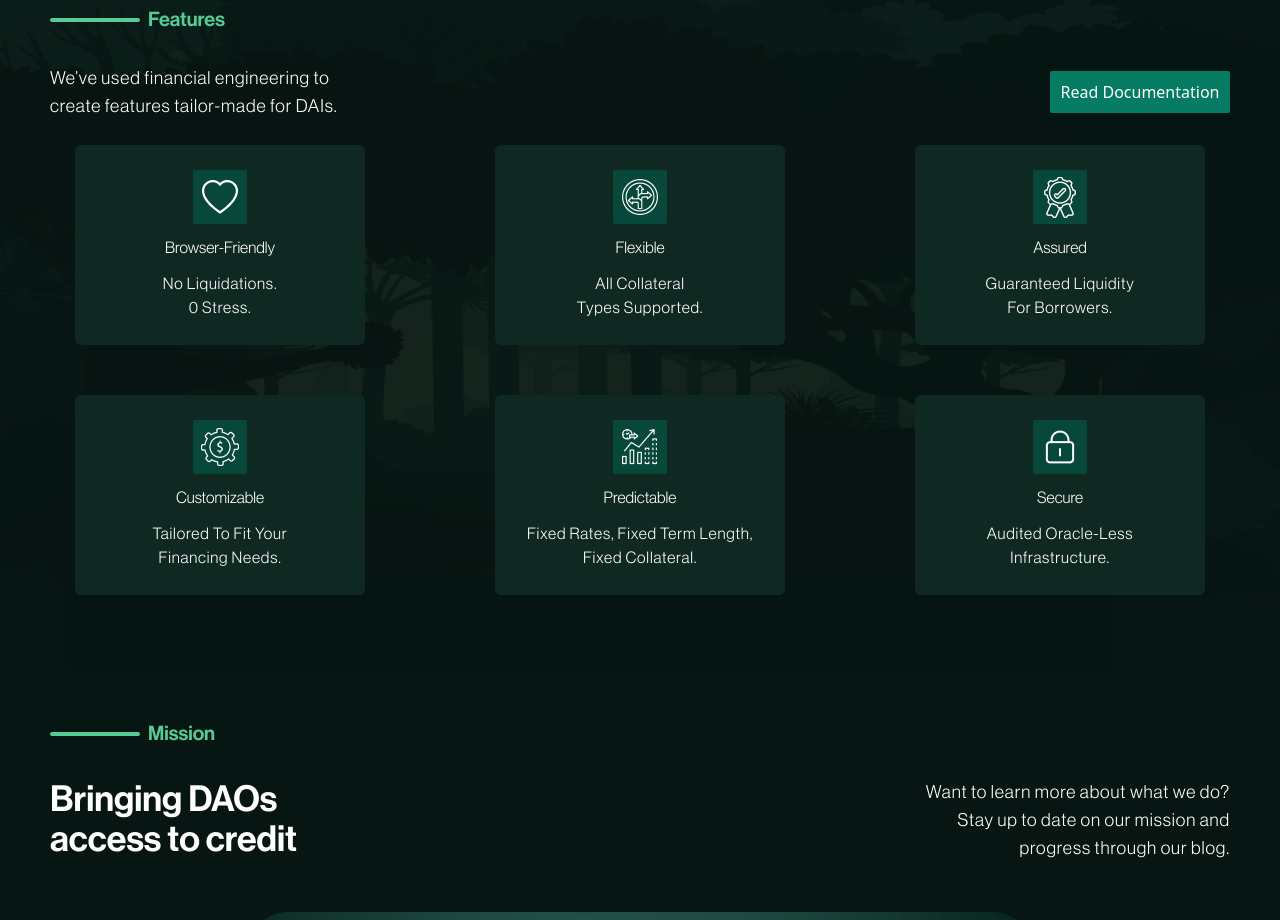
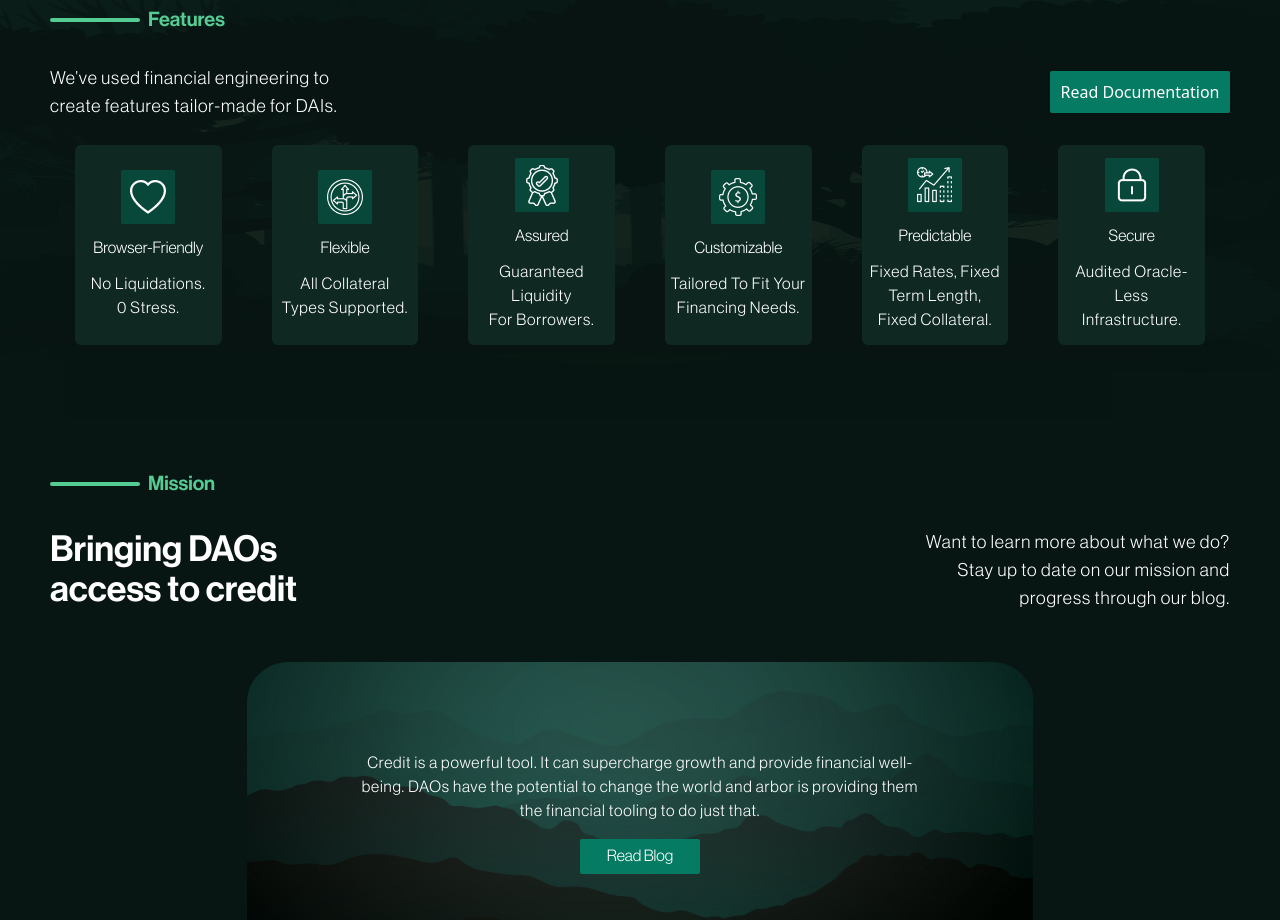
Before and after one commit to JLegacy-AI/arbor-finance-landing-page, a website built with Vite: page index.html in a window 1280 px wide. Shown: the part 1480-2400 px from the top of the page. Built offline with nearby package versions, Linux system fonts and the light colour scheme.

Commit message:
Large Screen Update

```diff
--- a/index.html
+++ b/index.html
@@ -92,7 +92,8 @@
         </button>
       </div>
 
-      <div class="flex flex-1 flex-wrap md:flex-none justify-center  lg:justify-between items-center">
+      <div class="flex flex-1 flex-wrap md:flex-nowrap justify-center  lg:justify-between items-center">
+
         <div class="w-[290px] h-[200px] bg-primary-color-2 flex justify-center items-center flex-col space-y-3 rounded-md m-[25px] p-[5px]">
           <img src="./assets/images/icon-1.png">
           <h4 class="text-white font-[neue-haas-light]">Browser-Friendly</h4>
```
